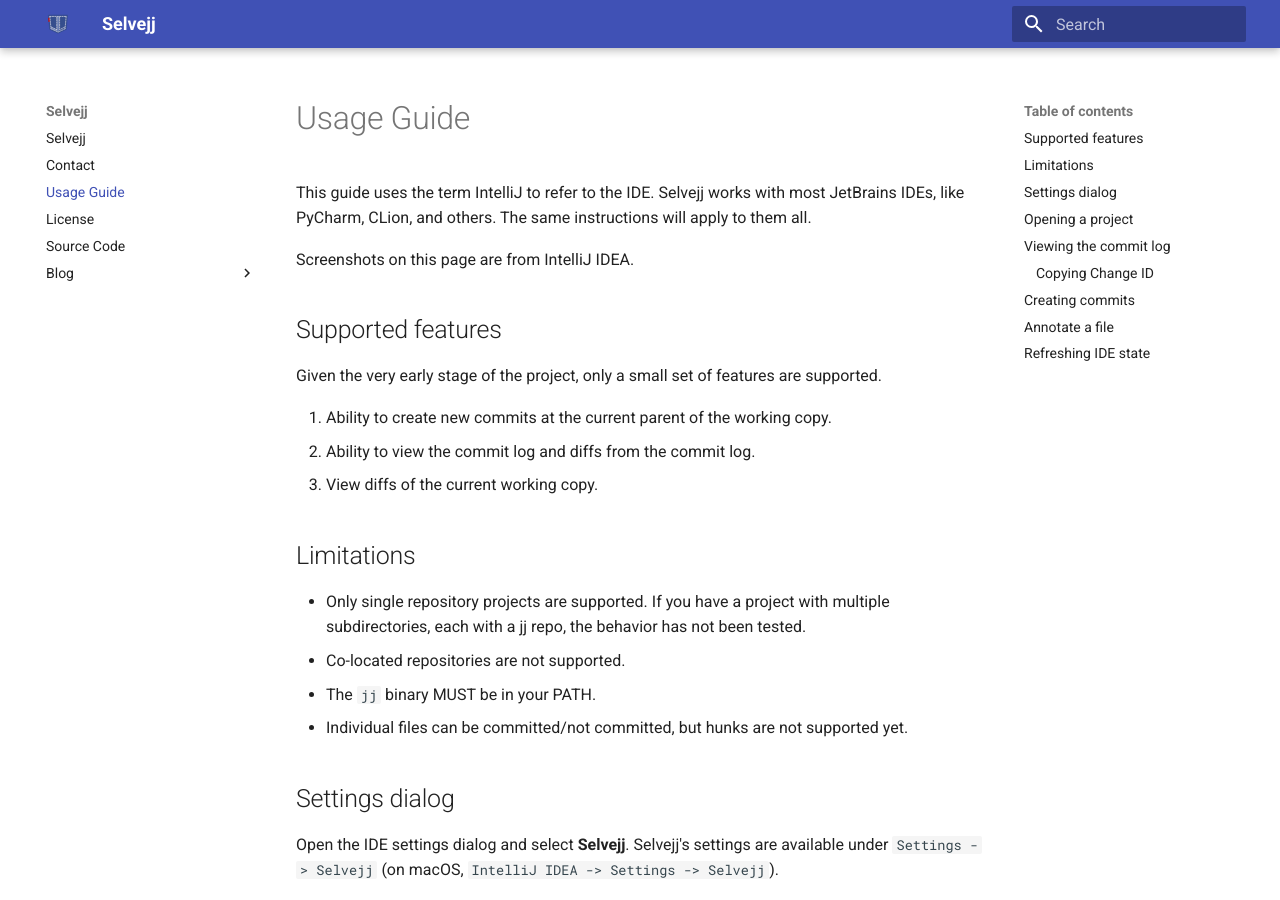
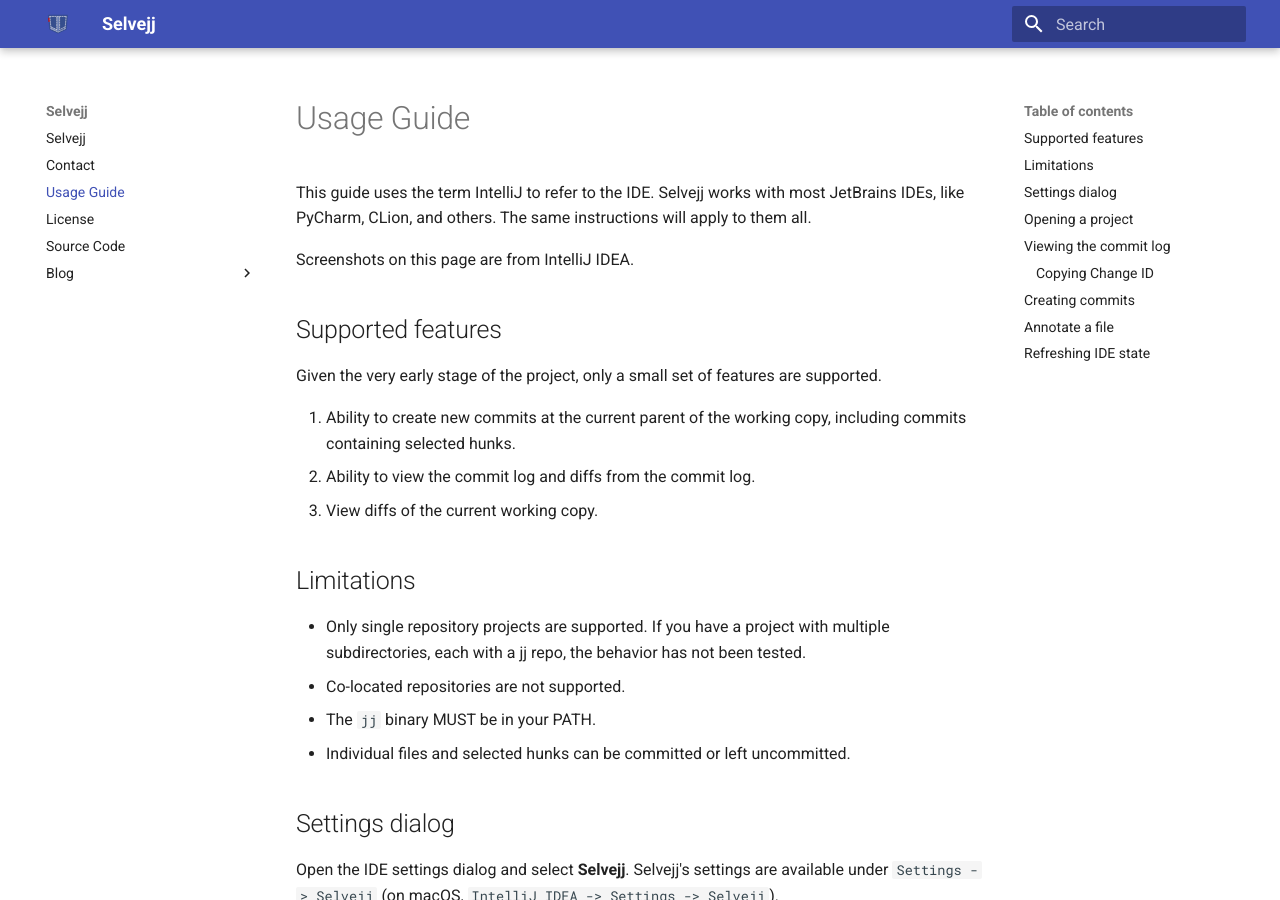
Before and after one commit to selvejj/website, an MkDocs documentation site: the page built from docs/guide.md, in a window 1280 px wide and 900 px high. Built offline with MkDocs 1.6.1 and Material for MkDocs 9.7.7, drawn with Linux system fonts in a browser that asks for light colours; some of the changed text lies outside the part shown.

Commit message:
Clarify hunk commit support in documentation

```diff
--- a/docs/guide.md
+++ b/docs/guide.md
@@ -9,7 +9,7 @@ Screenshots on this page are from IntelliJ IDEA.
 
 Given the very early stage of the project, only a small set of features are supported.
 
-1. Ability to create new commits at the current parent of the working copy.
+1. Ability to create new commits at the current parent of the working copy, including commits containing selected hunks.
 2. Ability to view the commit log and diffs from the commit log.
 3. View diffs of the current working copy.
 
@@ -19,7 +19,7 @@ Given the very early stage of the project, only a small set of features are supp
   repo, the behavior has not been tested.
 * Co-located repositories are not supported.
 * The `jj` binary MUST be in your PATH.
-* Individual files can be committed/not committed, but hunks are not supported yet.
+* Individual files and selected hunks can be committed or left uncommitted.
 
 ## Settings dialog
 
```
Also changed, not shown: other parts of docs/guide.md (+1 -2 lines), docs/index.md (+1 -2 lines).
